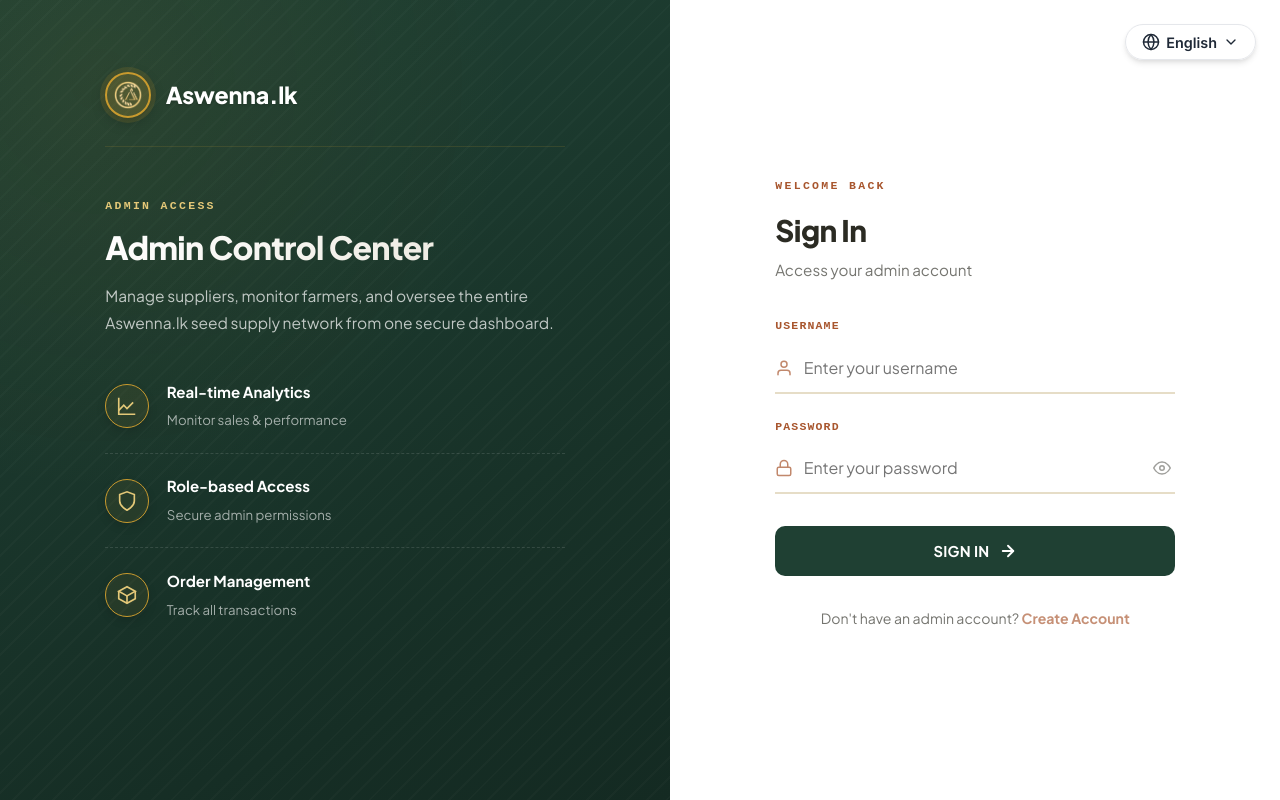
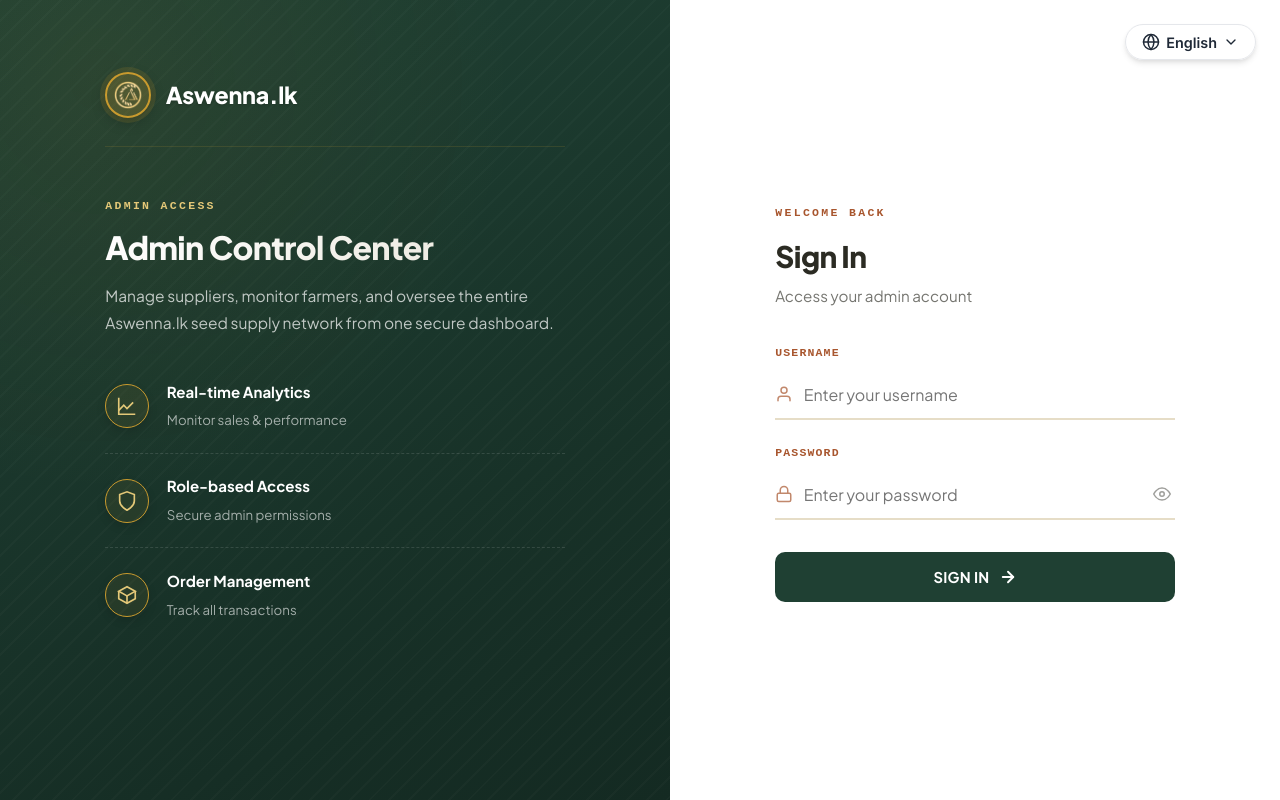
Before and after one commit to Nalaka201/Desert-Bloom, a React (Vite) app: page /admin-login in a window 1280 px wide. Built offline with nearby package versions, Linux system fonts and the light colour scheme; a web font is replaced by a local one.

Commit message:
Remove admin register link from the admin login page

```diff
--- a/src/pages/AdminLogin.jsx
+++ b/src/pages/AdminLogin.jsx
@@ -1,5 +1,5 @@
 import React, { useState } from 'react';
-import { useNavigate, Link } from 'react-router-dom';
+import { useNavigate } from 'react-router-dom';
 import { useTranslation } from 'react-i18next';
 import LanguageSwitcher from '../components/common/LanguageSwitcher';
 import '../styles/AdminLogin.css';
@@ -183,13 +183,6 @@
                                 )}
                             </button>
                         </form>
-
-                        <div className="admin-login-footer">
-                            <p>
-                                {t('admin_login.no_account')}{' '}
-                                <Link to="/admin-register">{t('admin_login.create_account')}</Link>
-                            </p>
-                        </div>
                     </div>
                 </div>
             </div>
```
